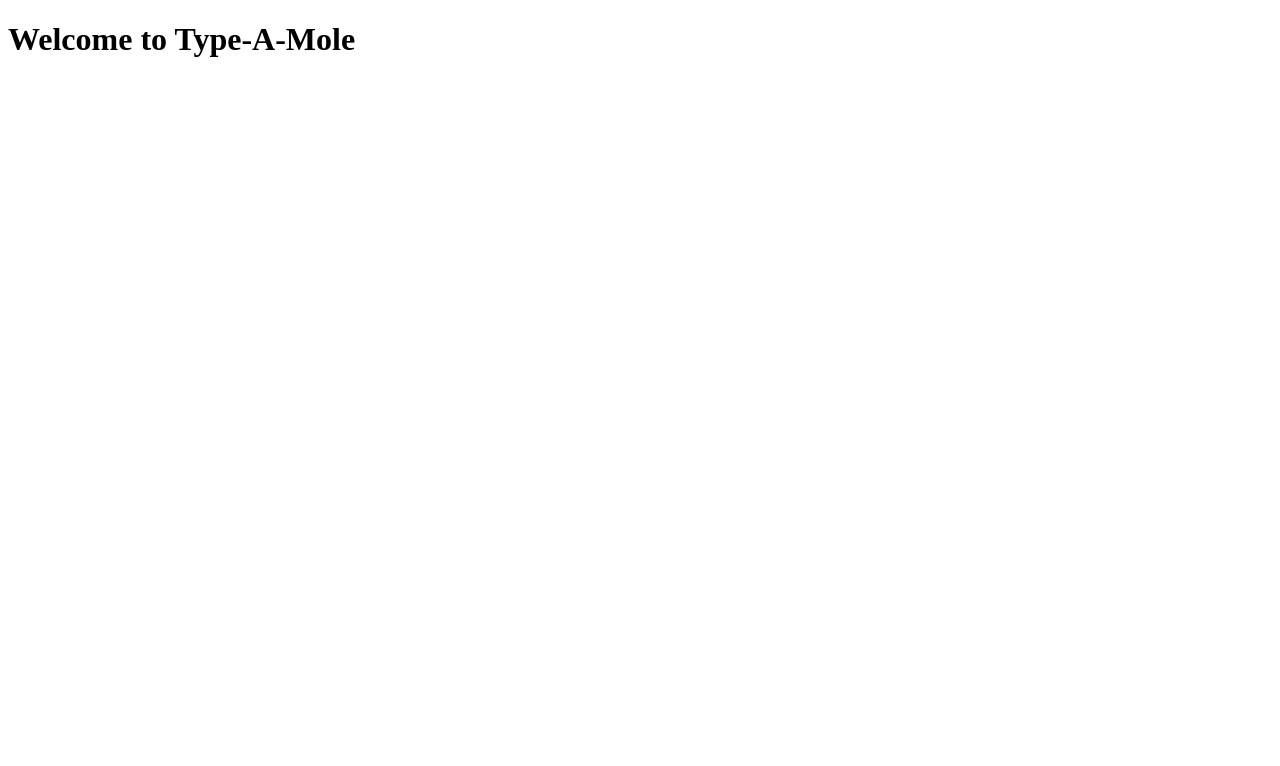
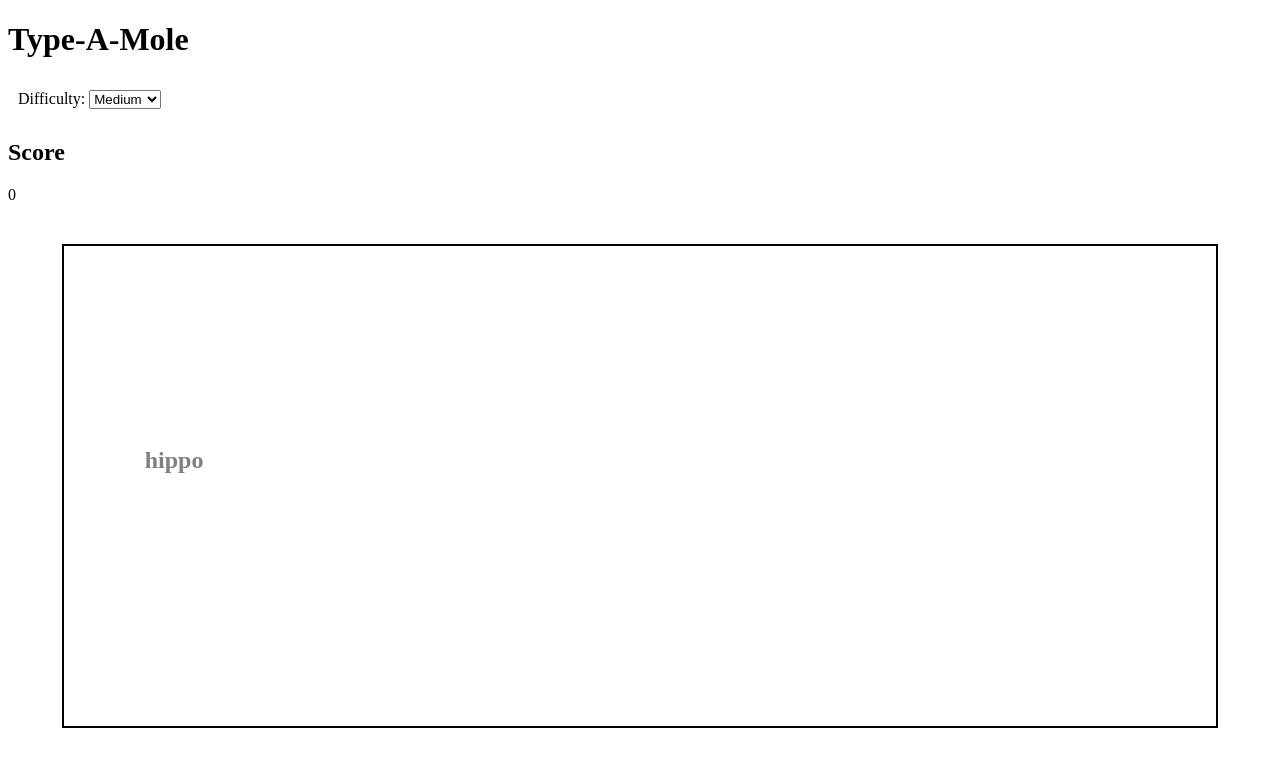
Before and after one commit to jimmyho95/type-a-mole, a React app: page / in a window 1280 px wide. Shown: the top 766 px of the page. Built offline with nearby package versions, Linux system fonts and the light colour scheme.

Commit message:
finished working gameboard

```diff
--- a/client/App.js
+++ b/client/App.js
@@ -1,7 +1,14 @@
 import React from 'react';
+import GameContainer from './components/GameContainer';
+import './styles.css'
 
 function App() {
-    return <h1>Welcome to Type-A-Mole</h1>;
+    return (
+        <div className="app">
+            <h1>Type-A-Mole</h1>
+            <GameContainer />
+        </div>
+    )
 }
 
 export default App;
--- /dev/null
+++ b/client/components/DifficultySelector.js
@@ -0,0 +1,21 @@
+import React from "react";
+
+function DifficultySelector( {difficulty, onChange}) {
+
+    return (
+        <div className="difficulty-selector">
+            <label htmlFor="difficulty">Difficulty: </label>
+            <select id="difficulty" onChange={onChange}
+                value={difficulty}>
+                <option value="dev">Dev</option>
+                <option value="easy">Easy</option>
+                <option value="medium">Medium</option>
+                <option value="hard">Hard</option>
+                <option value="extreme">Extreme</option>
+
+            </select>
+        </div>
+    );
+}
+
+export default DifficultySelector;
--- /dev/null
+++ b/client/components/GameBoard.js
@@ -0,0 +1,115 @@
+import React, { useState, useEffect, useRef } from 'react';
+
+const WORDS = ['apple', 'banana', 'cat', 'dog', 'egg', 'fire', 'giant', 'hippo']
+const DIFFICULTY = {
+    dev: 100000,
+    easy: 7000,
+    medium: 4000,
+    hard: 2500,
+    extreme: 1000,
+}
+
+function GameBoard({ difficulty, currentScore, setScore }) {
+    const [activeWord, setActiveWord] = useState(''); //active word
+    const [position, setPosition] = useState({ top: '0%', left: '0%'}); //active word position
+    const [typedLetters, setTypedLetters] = useState([]); //user input
+    const intervalRef = useRef(null); //current interval ref
+
+    //generate word
+    const generateWord = () => {
+        const word = WORDS[Math.floor(Math.random() * WORDS.length)];
+        const top = Math.floor(Math.random()*80)+5
+        const left = Math.floor(Math.random()*80)+5
+
+        setActiveWord(word);
+        setPosition({ top: `${top}%`, left: `${left}%`});
+        setTypedLetters([]);
+    };
+
+    //fix for words being skipped
+    const startInterval = () => {
+        const delay = DIFFICULTY[difficulty];
+        intervalRef.current = setInterval(generateWord, delay);
+    }
+
+    //rebuild interval
+    const handleWordComplete = () => {
+        setScore(prev => prev + 1);
+        clearInterval(intervalRef.current);
+        generateWord();
+        startInterval();
+    }
+
+    //generateWord useEffect
+    useEffect(() => {
+        generateWord();
+
+        const stopInterval = () => clearInterval(interval);
+        return stopInterval;
+    }, [difficulty]);
+
+
+    //event listener
+    const handleKeyDown = (e) => {
+        const key = e.key;
+
+        //if delete key pressed
+        if (key === "Backspace") {
+            setTypedLetters((prev) => prev.slice(0, -1));
+            return;
+         }
+
+        //input tracking
+        if (/^[a-zA-Z]$/.test(key)) {
+            const nextIndex = typedLetters.length;
+            const expectedChar = activeWord[nextIndex];
+            const updated = [...typedLetters, key];
+
+            if (key === expectedChar) {
+                setTypedLetters(updated);
+
+                if (updated.join('') === activeWord) {
+                    console.log('Correct! +1 point');
+                    handleWordComplete();
+                }
+            } else {
+                console.log('Incorrect letter!');
+                setTypedLetters(updated);
+            }
+        }
+    };
+
+    const renderColoredWord = (word, input) => {
+        return word.split('').map((char, index) => {
+            let className = 'untyped-letter';
+
+            if (typedLetters[index] !== undefined) {
+                if (typedLetters[index] === char) {
+                    className = 'correct-letter';
+                } else {
+                    className = 'incorrect-letter'
+                }
+            }
+            return (
+                <span key = {index} className = {className}>
+                    {char}
+                </span>
+            )
+        })
+    }
+
+    return (
+        <div className="game-area"
+        tabIndex={0}
+        onKeyDown={handleKeyDown}
+        >
+            {activeWord && (
+                <div className="floating-word" style={position}>
+                    {renderColoredWord(activeWord, typedLetters)}
+                    </div>
+            )}
+        </div>
+    )
+}
+
+export default GameBoard;
--- /dev/null
+++ b/client/components/GameContainer.js
@@ -0,0 +1,26 @@
+import React, { useState } from 'react';
+import DifficultySelector from './DifficultySelector';
+import GameBoard from './GameBoard';
+import Scoreboard from './Scoreboard';
+
+function GameContainer() {
+    const [difficulty, setDifficulty] = useState('medium');
+    const [currentScore, setScore] = useState(0);
+
+    return (
+        <div className="game-container">
+            <DifficultySelector
+            difficulty={difficulty}
+            onChange={(e) => setDifficulty(e.target.value)}
+            />
+            <Scoreboard score={currentScore}/>
+            <GameBoard
+                difficulty={difficulty}
+                currentScore={currentScore}
+                setScore={setScore}
+            />
+        </div>
+    )
+}
+
+export default GameContainer;
--- /dev/null
+++ b/client/components/Scoreboard.js
@@ -0,0 +1,12 @@
+import React from 'react';
+
+function Scoreboard({ score }) {
+    return (
+        <div className="score-board">
+            <h2>Score</h2>
+            <div className="score-value">{score}</div>
+        </div>
+    )
+}
+
+export default Scoreboard;
--- /dev/null
+++ b/client/styles.css
@@ -0,0 +1,43 @@
+.game-area {
+    width: 90vw;
+    height: 60vh;
+    margin: 5vh auto;
+    border: 2px solid black;
+    background-color: white;
+
+    position: relative;
+    overflow: hidden;
+
+    display: flex;
+    align-items: center;
+    justify-content: center;
+
+}
+
+.floating-word {
+    position: absolute;
+    font-size: 24px;
+    font-weight: bold;
+    color: black;
+}
+
+.difficulty-selector {
+    background-color: white;
+    padding: 10px;
+    z-index: 999;
+}
+
+.correct-letter{
+    color: green;
+    font-weight: bold;
+}
+
+.incorrect-letter {
+    color: red;
+    font-weight: bold;
+}
+
+.untyped-letter {
+    color: gray;
+    font-weight: bold;
+}
```
